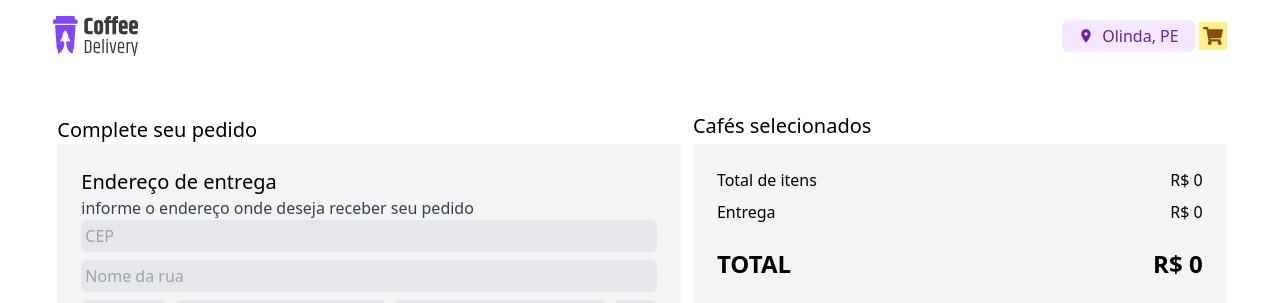
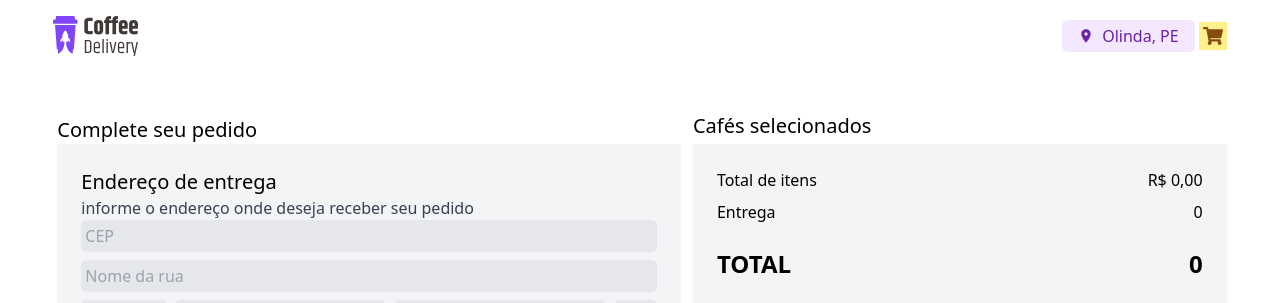
Before and after one commit to brennoclins/coffee-delivery, a React (Vite) app: page /checkout in a window 1280 px wide. Shown: the top 303 px of the page. Built offline with nearby package versions, Linux system fonts and the light colour scheme.

Commit message:
feat: formatting coffee values

```diff
--- a/src/components/CoffeeList/CoffeeCard/coffeeCard.module.css
+++ b/src/components/CoffeeList/CoffeeCard/coffeeCard.module.css
@@ -69,7 +69,7 @@
 
 .value strong {
   @apply
-  text-2xl
+  text-xl
   text-black
 }
 
--- a/src/components/CoffeeList/CoffeeCard/index.tsx
+++ b/src/components/CoffeeList/CoffeeCard/index.tsx
@@ -6,6 +6,7 @@ import { CoffeeContext } from "../../../contexts/coffeContext";
 
 import styles from "./coffeeCard.module.css";
 import { Link } from "react-router-dom";
+import { priceFormatter } from "../../../utils/formatter";
 
 type CoffeCardProps = {
   imageURL: string;
@@ -89,7 +90,7 @@ export function CoffeeCard({
 
       <div className={styles.buy}>
         <div className={styles.value}>
-          R$ <strong>{value}</strong>
+          <strong>{priceFormatter.format(value)}</strong>
         </div>
 
         <div className={styles.buyActions}>
--- a/src/pages/Checkout/index.tsx
+++ b/src/pages/Checkout/index.tsx
@@ -11,6 +11,7 @@ import { AmountCoffees } from "../../components/AmountCoffees";
 import styles from "./checkout.module.css";
 import { CoffeeContext } from "../../contexts/coffeContext";
 import { useNavigate } from "react-router-dom";
+import { priceFormatter } from "../../utils/formatter";
 
 const newOrderFormeValidationSchema = zod.object({
   zipCode: zod.string().min(8, "Informe o CEP."),
@@ -227,7 +228,7 @@ export function Checkout() {
                     </div>
                   </div>
 
-                  <strong>R$ {String(coffee.value)}</strong>
+                  <strong>{priceFormatter.format(coffee.value)}</strong>
                 </div>
               </section>
             );
@@ -235,20 +236,19 @@ export function Checkout() {
 
           <div className={styles.paymentDetails}>
             <div>
-              Total de itens <span>R$ {totalValueOfItemsInCart}</span>
+              Total de itens <span>{priceFormatter.format(totalValueOfItemsInCart)}</span>
             </div>
 
             <div>
               Entrega{" "}
-              <span>R$ {totalValueOfItemsInCart > 0 ? deliveryValue : 0}</span>
+              <span>{totalValueOfItemsInCart > 0 ? priceFormatter.format(deliveryValue) : 0}</span>
             </div>
 
             <div className={styles.paymentTotal}>
               <strong>TOTAL</strong>
               <strong>
-                R${" "}
                 {totalValueOfItemsInCart > 0
-                  ? totalValueOfItemsInCart + deliveryValue
+                  ? priceFormatter.format(totalValueOfItemsInCart + deliveryValue)
                   : 0}
               </strong>
             </div>
--- a/src/pages/Success/index.tsx
+++ b/src/pages/Success/index.tsx
@@ -3,6 +3,7 @@ import { BsClock, BsCurrencyDollar } from "react-icons/bs";
 import styles from "./success.module.css";
 import { useContext, useEffect } from "react";
 import { CoffeeContext } from "../../contexts/coffeContext";
+import { priceFormatter } from "../../utils/formatter";
 
 export function Success() {
   const { orders, finalizingOrder } = useContext(CoffeeContext);
@@ -85,7 +86,7 @@ export function Success() {
 
           <div  className={styles.orderDetailsTotal}>
             <h4>Valor á ser pago:</h4>
-            <strong>R$ {customerRequest.totalOrder}</strong>
+            <strong>{priceFormatter.format(customerRequest.totalOrder)}</strong>
           </div>
         </div>
       </section>
--- /dev/null
+++ b/src/utils/formatter.ts
@@ -0,0 +1,6 @@
+export const dateFormatter = new Intl.DateTimeFormat("pt-BR");
+
+export const priceFormatter = new Intl.NumberFormat("pt-BR", {
+  style: "currency",
+  currency: "BRL",
+});
```
Also changed, not shown: 1 other file (tests, documents, lock files or other folders).
